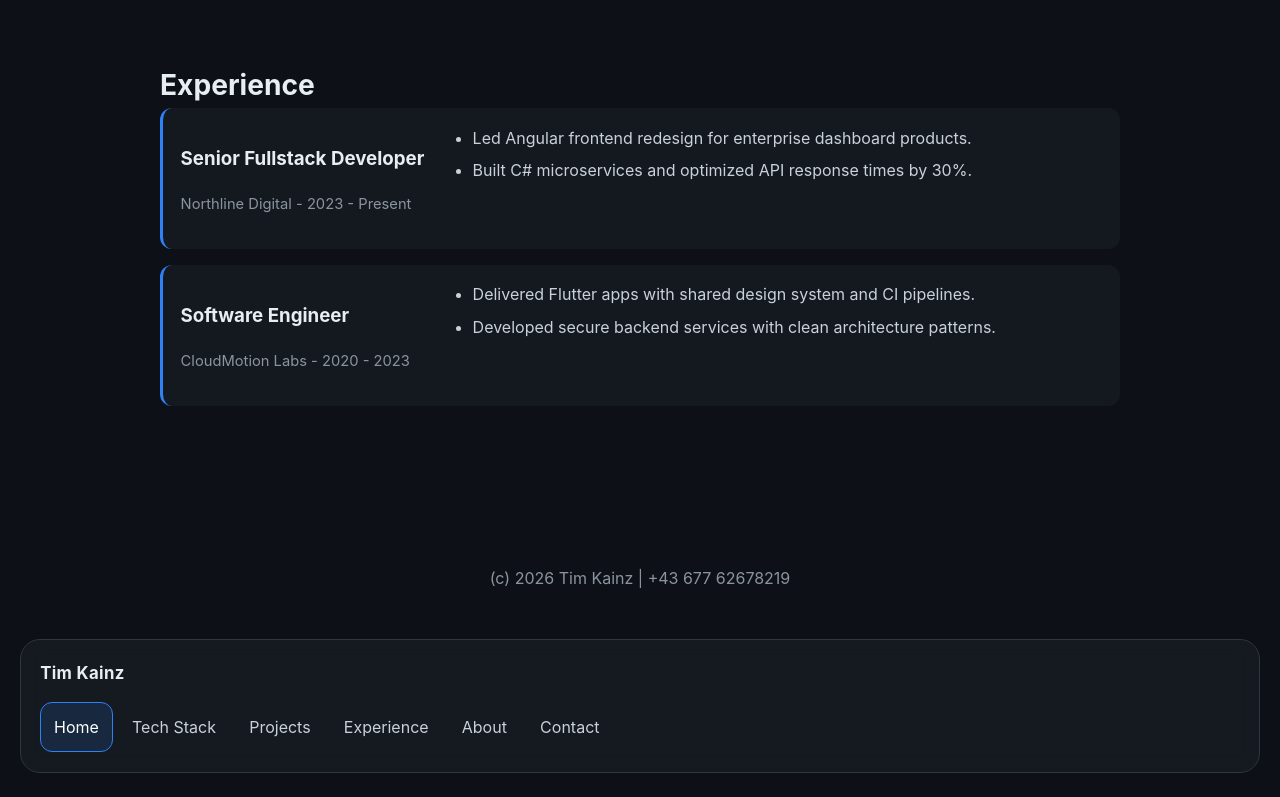
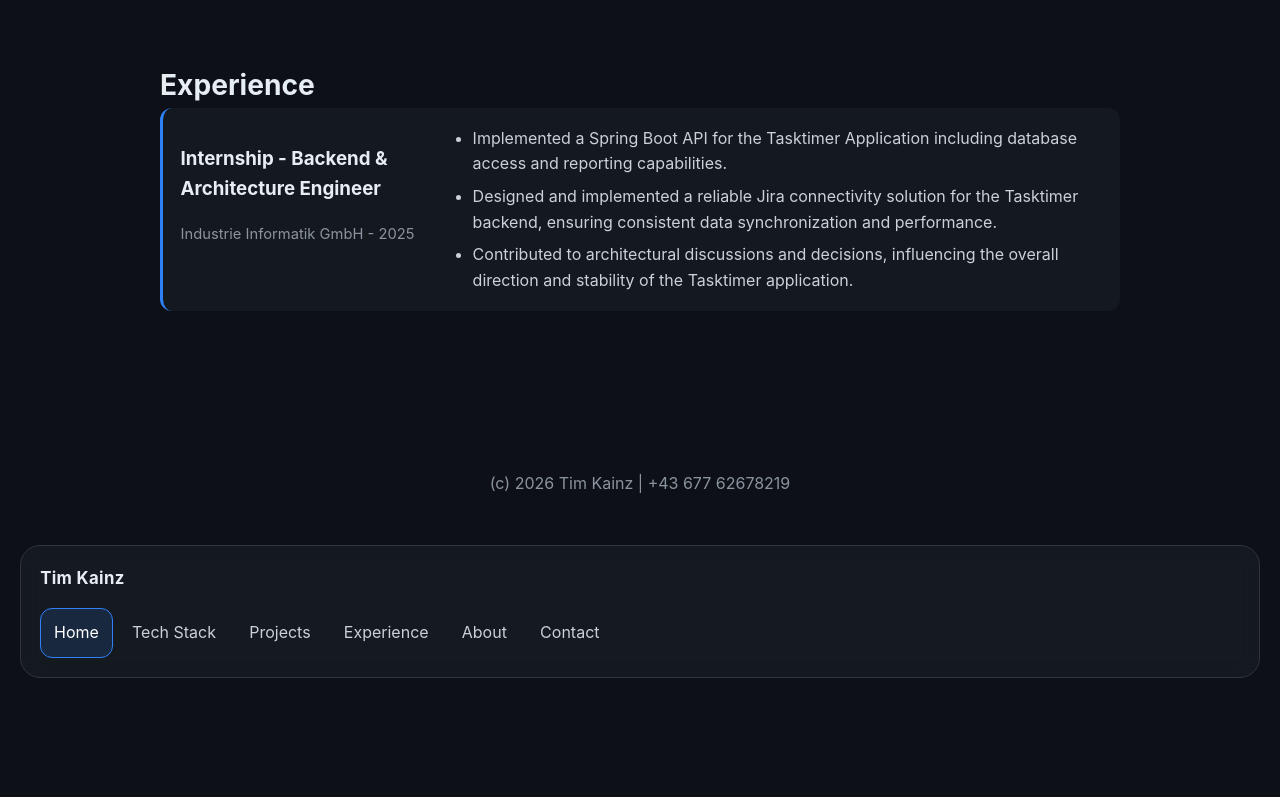
Before and after one commit to KainTim/website, an Angular app: page /home in a window 1280 px wide. Shown: the part 1444-2241 px from the top of the page. After the commit the page ends 2146 px from the top, so only its background shows below. Built offline with nearby package versions, Linux system fonts and the light colour scheme.

Commit message:
added corrected timeline info

```diff
--- a/src/pages/home/home.ts
+++ b/src/pages/home/home.ts
@@ -78,21 +78,13 @@ export class Home {
 
   readonly timeline: TimelineItem[] = [
     {
-      role: 'Senior Fullstack Developer',
-      company: 'Northline Digital',
-      period: '2023 - Present',
+      role: 'Internship - Backend & Architecture Engineer',
+      company: 'Industrie Informatik GmbH',
+      period: '2025',
       highlights: [
-        'Led Angular frontend redesign for enterprise dashboard products.',
-        'Built C# microservices and optimized API response times by 30%.',
-      ],
-    },
-    {
-      role: 'Software Engineer',
-      company: 'CloudMotion Labs',
-      period: '2020 - 2023',
-      highlights: [
-        'Delivered Flutter apps with shared design system and CI pipelines.',
-        'Developed secure backend services with clean architecture patterns.',
+        'Implemented a Spring Boot API for the Tasktimer Application including database access and reporting capabilities.',
+        'Designed and implemented a reliable Jira connectivity solution for the Tasktimer backend, ensuring consistent data synchronization and performance.',
+        'Contributed to architectural discussions and decisions, influencing the overall direction and stability of the Tasktimer application.',
       ],
     },
   ];
```
